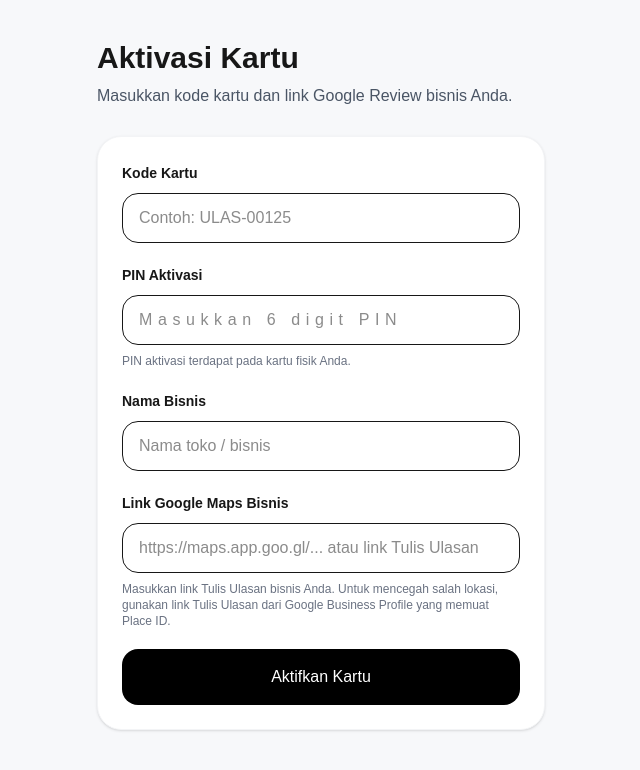
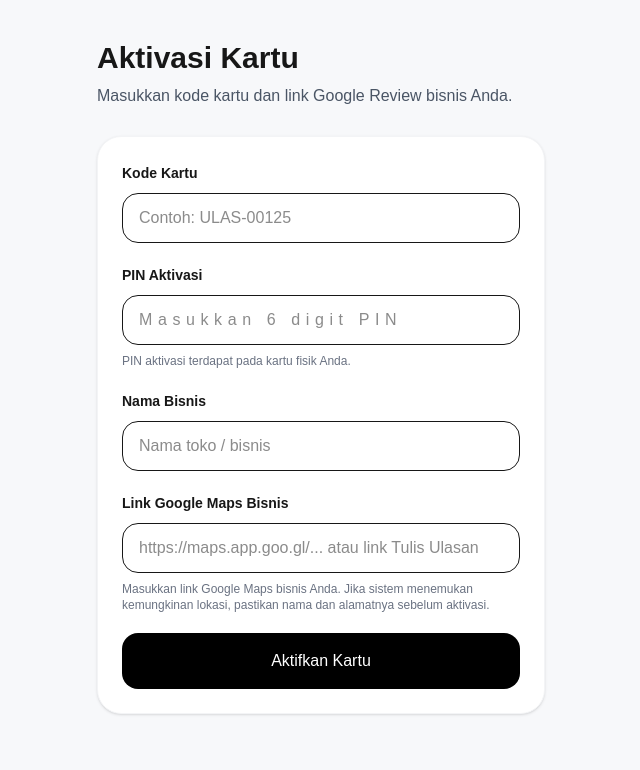
Before and after one commit to ulasantokogle-max/ulasantoko-review-card, a Next.js app: page /activate in a window 1280 px wide. Shown: the top 770 px of the page, without its empty margins (319-959 px from the left). Built offline with nearby package versions, Linux system fonts and the light colour scheme.

Commit message:
fix(v1): send original Maps link and explicit candidate confirmation

```diff
--- a/components/ActivationForm.tsx
+++ b/components/ActivationForm.tsx
@@ -67,9 +67,8 @@ export default function ActivationForm() {
           card_code: normalizedCardCode,
           activation_pin: normalizedPin,
           business_name: businessName.trim(),
-          google_review_url: candidate
-            ? "https://search.google.com/local/writereview?placeid=" + encodeURIComponent(candidate.placeId)
-            : reviewUrl.trim(),
+          google_review_url: reviewUrl.trim(),
+          confirmed_place_id: candidate?.placeId,
         }),
       });
 
@@ -192,8 +191,7 @@ export default function ActivationForm() {
         />
 
         <p className="mt-2 text-xs text-gray-500">
-          Masukkan link Tulis Ulasan bisnis Anda.
-          Untuk mencegah salah lokasi, gunakan link Tulis Ulasan dari Google Business Profile yang memuat Place ID.
+          Masukkan link Google Maps bisnis Anda. Jika sistem menemukan kemungkinan lokasi, pastikan nama dan alamatnya sebelum aktivasi.
         </p>
       </label>
 
```
